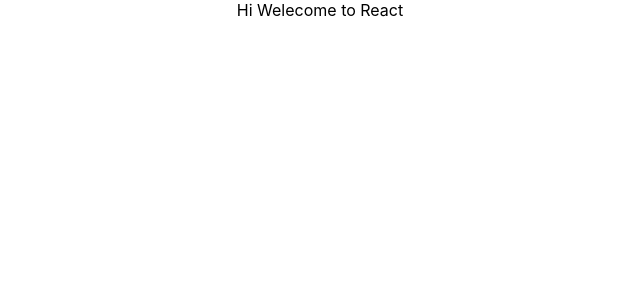
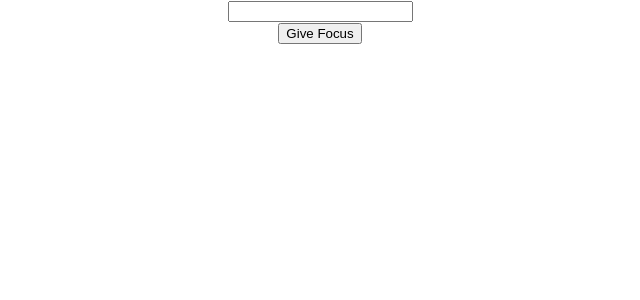
Before and after one commit to sravanbommana/react-refresh, a React (Create React App) app: page / in a window 1280 px wide. Shown: the top 300 px of the page, without its empty margins (320-960 px from the left). Built offline with nearby package versions, Linux system fonts and the light colour scheme.

Commit message:
added forward ref changes

```diff
--- a/src/App.js
+++ b/src/App.js
@@ -1,9 +1,10 @@
 import './App.css';
+import ForwardRef from './components/ForwardRef';
 
 function App() {
   return (
     <div className="App">
-     Hi Welecome to React
+      <ForwardRef />
     </div>
   );
 }
--- /dev/null
+++ b/src/components/ForwardRef.js
@@ -0,0 +1,25 @@
+import React, { Component, createRef } from 'react'
+import Input from './Input';
+
+export class ForwardRef extends Component {
+  constructor(props) {
+    super(props)
+    this.ref = createRef();
+  }
+
+  clickHandler = () => {
+    this.ref.current.focus();
+  }
+  render() {
+    return (
+      <div>
+        <Input ref={this.ref} />
+        <div>
+          <button onClick={this.clickHandler}>Give Focus</button>
+        </div>
+      </div>
+    )
+  }
+}
+
+export default ForwardRef
--- /dev/null
+++ b/src/components/Input.js
@@ -0,0 +1,11 @@
+import React, {forwardRef} from 'react'
+
+const Input = forwardRef((props, ref) => {
+  return (
+    <div>
+      <input type="text" ref={ref}/>
+    </div>
+  )
+})
+
+export default Input
```
